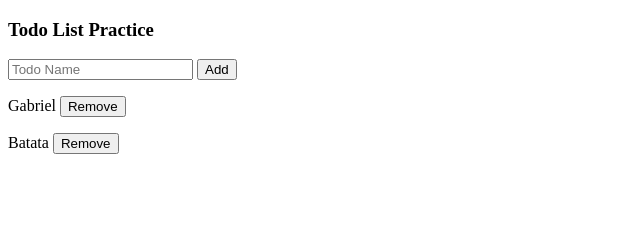
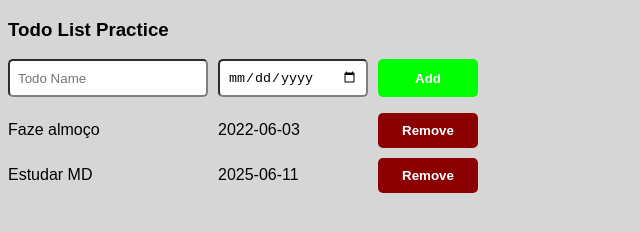
Before and after one commit to GabrielPTuga/Todo-List-Js, a plain HTML site: page index.html in a window 1280 px wide. Shown: the whole page, without its empty margins (0-640 px from the left). Drawn offline with Linux system fonts and the light colour scheme.

Commit message:
Adicionando botão de remove e CSS

```diff
--- a/index.html
+++ b/index.html
@@ -11,13 +11,16 @@
         <h3>Todo List Practice</h3>
     </p>
     <p>
-        <input type="text" placeholder="Todo Name" class="js-todo-input todo-box">
-        <button onclick="
-            addTodo()
-        ">Add</button>
+        <div class="todo-input-grid">
+            <input type="text" placeholder="Todo Name" class="js-todo-input box">
+            <input type="date" class="box js-box box2">
+            <button class="add-button" onclick="
+                addTodo()
+            ">Add</button>
+        </div>
     </p>
 
-    <div class="js-todo-list"></div>
+    <div class="js-todo-list todo-grid"></div>
 
 
     <script src="script.js"></script>
--- a/script.js
+++ b/script.js
@@ -1,4 +1,10 @@
-const todoList = ["Gabriel","Batata"]; // Empty array
+const todoList = [{
+    name: "Faze almoço",
+    doDate: "2022-06-03"
+},{
+    name: "Estudar MD",
+    doDate: "2025-06-11"
+}]; // Empty array
 
 renderTodoList();
 
@@ -6,8 +12,14 @@ function renderTodoList() {
     let todoListHTML = "";
 
     for (let i = 0;i<todoList.length;i++) {
-        const todo = todoList[i];
-        const html = `<p>${todo} <button onclick="">Remove</button></p> `;
+        const todoObj = todoList[i];
+        // const name = todoObj.name;
+        //const doDate = todoObj.doDate;
+        const {name, doDate} = todoObj
+        const html = `<div>${name}</div> <div>${doDate}</div> <button onclick="
+            todoList.splice(${i},1);
+            renderTodoList();
+        " class="remove-button js-remove">Remove</button> `;
         todoListHTML += html;
     }
 
@@ -21,7 +33,15 @@ function addTodo() {
     const inputElement = document.querySelector(".js-todo-input");
     const name = inputElement.value;
 
-    todoList.push(name);
+    const dateInput = document.querySelector(".js-box")
+    const doDate = dateInput.value
+
+    todoList.push({
+        //name: name,
+        //doDate: doDate,
+        name,
+        doDate
+    });
     console.log(todoList);
 
     inputElement.value = ""; // Resetar texto do text box
--- a/style.css
+++ b/style.css
@@ -0,0 +1,42 @@
+body {
+    font-family: Arial, Helvetica, sans-serif;
+    background-color: rgb(214, 214, 214);
+}
+
+.todo-grid,
+.todo-input-grid {
+    display: grid;
+    grid-template-columns:200px 150px 100px;
+    column-gap: 10px;
+    row-gap: 10px;
+    align-items: center;
+}
+
+.todo-input-grid {
+    align-items: stretch;
+}
+
+.box {
+    padding: 8px;
+    border-radius: 5px;
+    border-color: grey;
+}
+
+.add-button {
+    background-color: lime;
+    border: none;
+    font-weight: bold;
+    border-radius: 5px;
+    cursor: pointer;
+    color: white;
+}
+
+.remove-button {
+    background-color: darkred;
+    border: none;
+    border-radius: 5px;
+    padding: 10px 15px;
+    font-weight: bold;
+    color: white;
+    cursor: pointer;
+}
```
